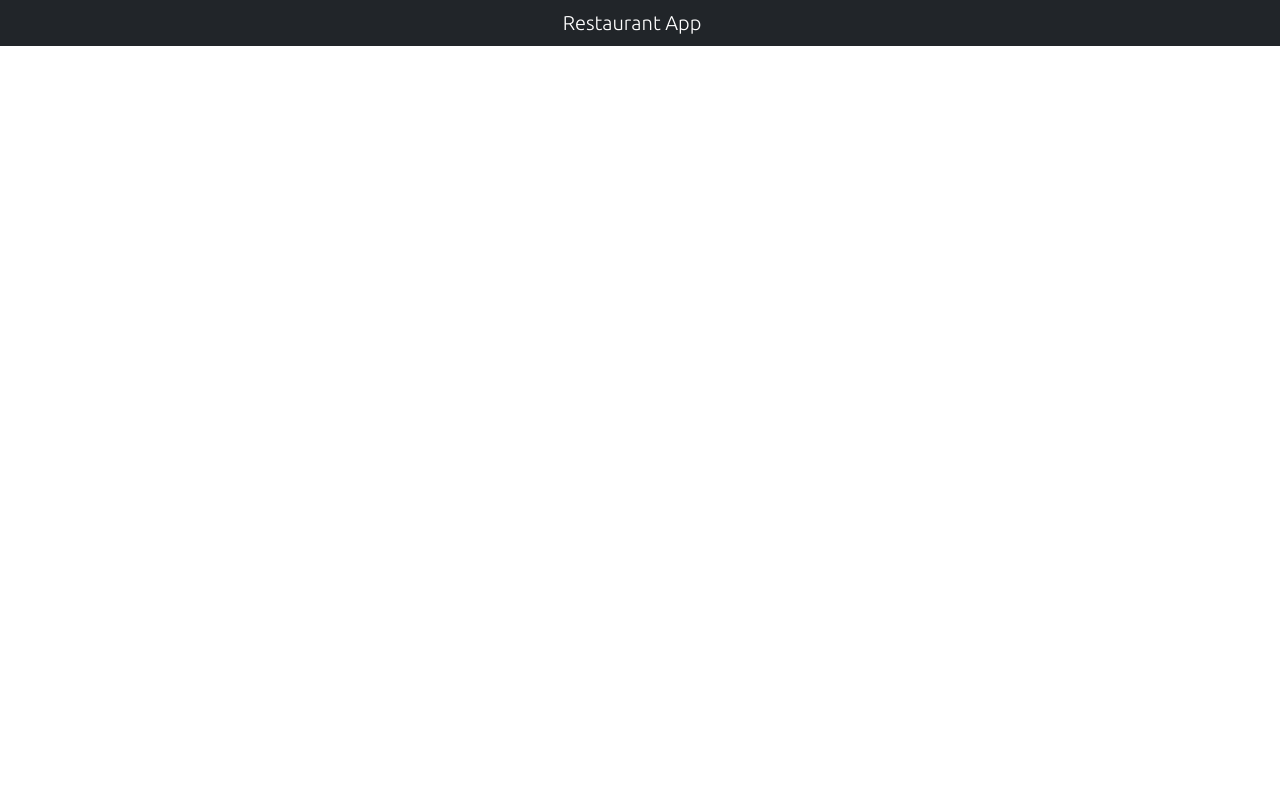
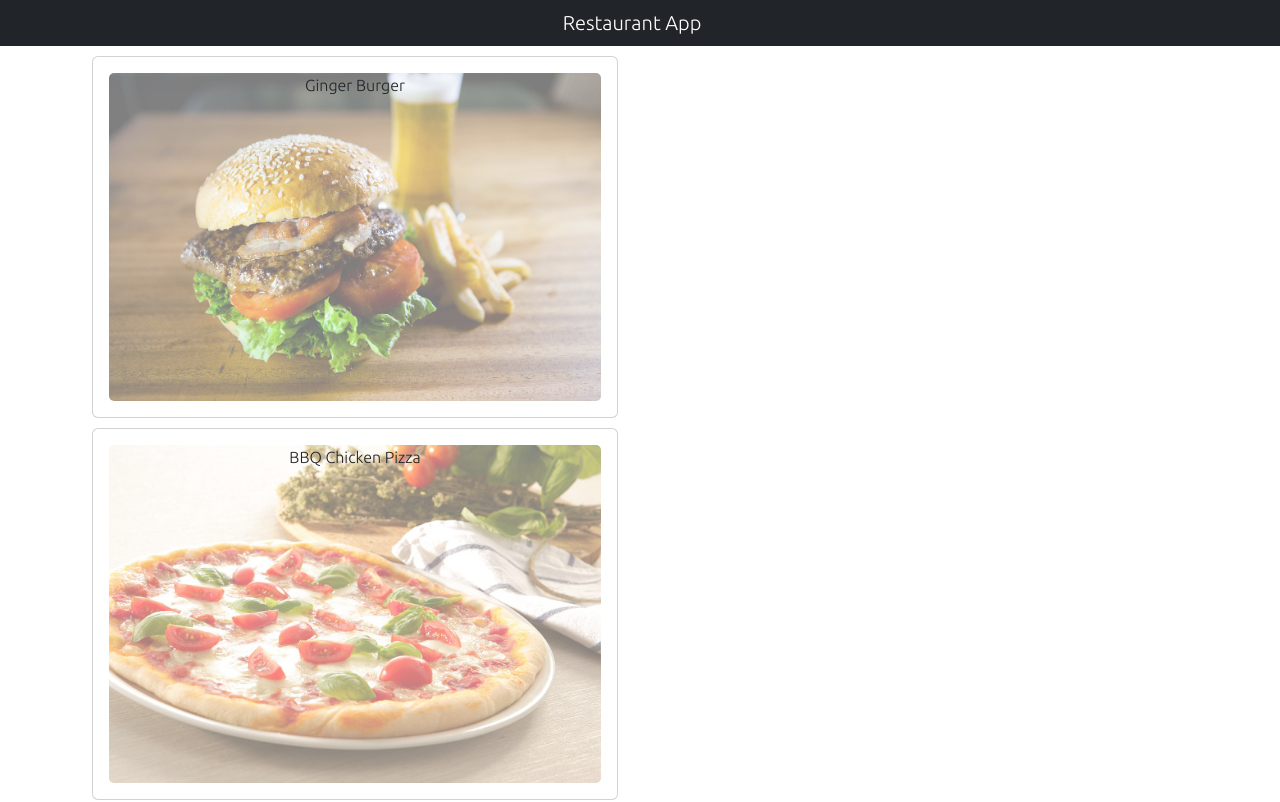
Before and after one commit to majedulleon/Restaurant-React-App, a React (Create React App) app: page /menu in a window 1280 px wide. Shown: the top 802 px of the page. Built offline with nearby package versions, Linux system fonts and the light colour scheme.

Commit message:
Menu Design Complete

```diff
--- a/src/Components/body/MenuItem.js
+++ b/src/Components/body/MenuItem.js
@@ -1,11 +1,19 @@
 import React from "react";
+import { Card, CardImg, CardImgOverlay, CardBody, CardTitle } from 'reactstrap';
 
 
 let MenuItem = (props) => {
     console.log(props);
     return (
         <div>
-
+            <Card style={{ margin: "10px" }}>
+                <CardBody>
+                    <CardImg width="100%" alt={props.dish.name} src={props.dish.image} style={{ opacity: "0.5" }} />
+                    <CardImgOverlay>
+                        <CardTitle>{props.dish.name}</CardTitle>
+                    </CardImgOverlay>
+                </CardBody>
+            </Card>
         </div>
     );
 }
```
